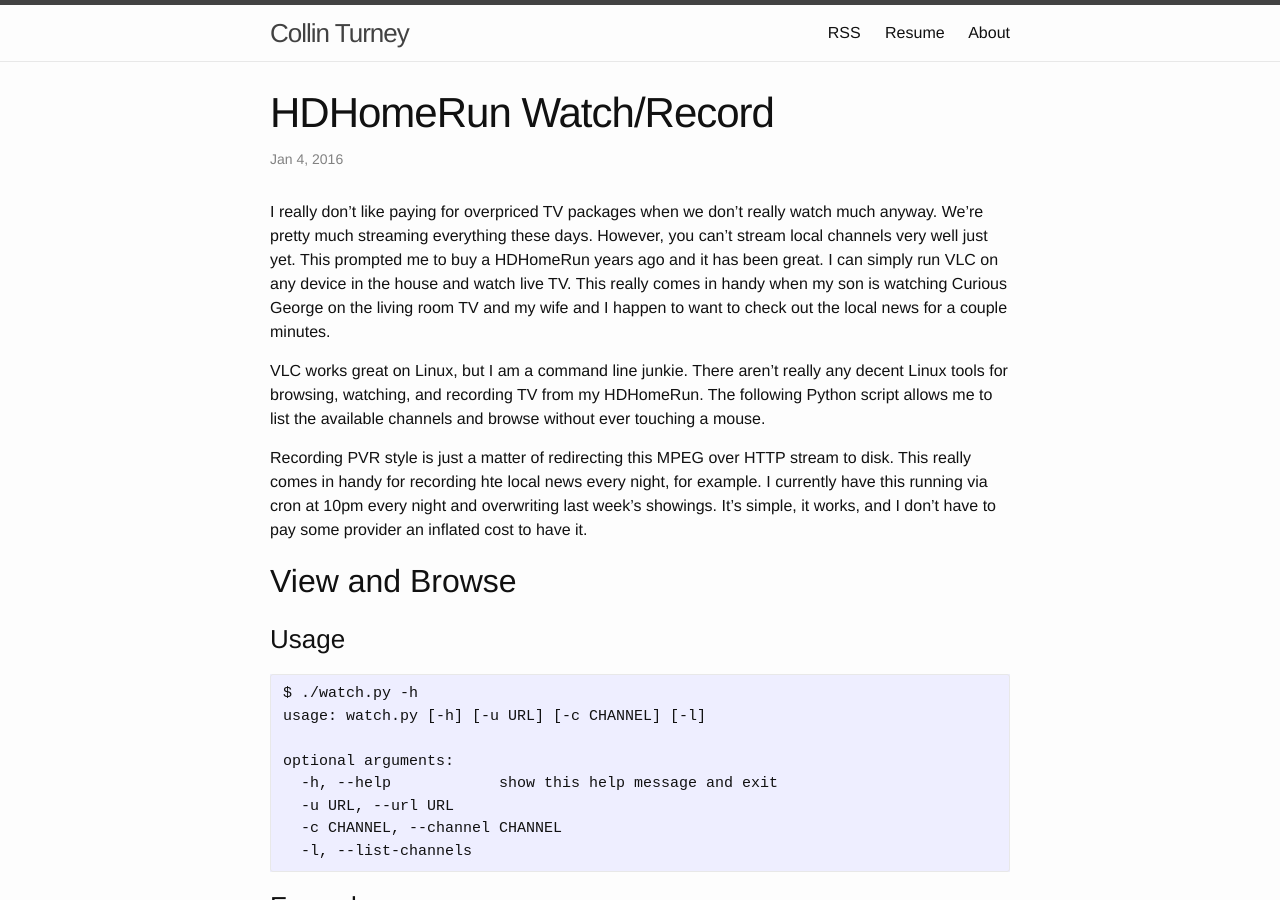
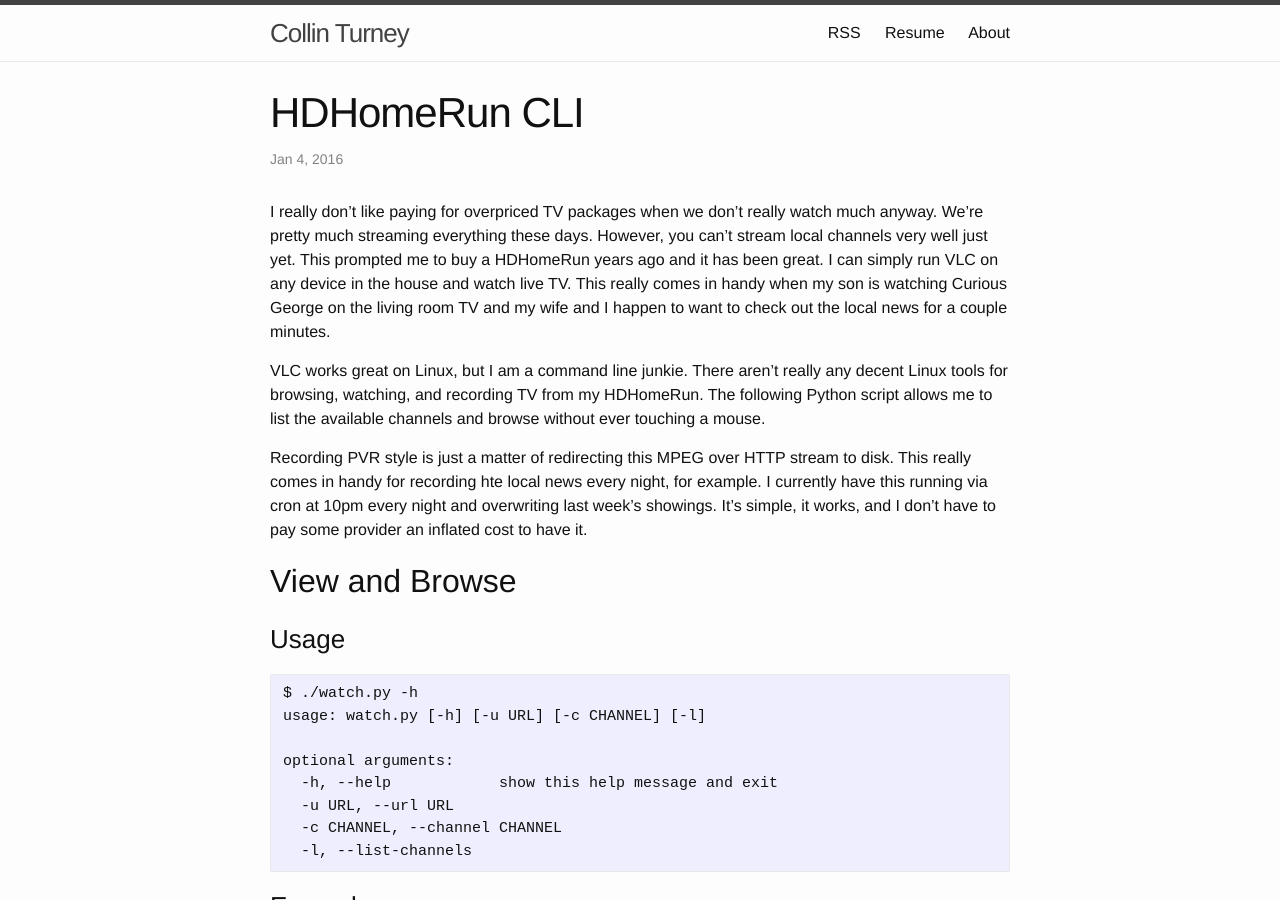
Before and after one commit to collinturney/collinturney.github.io, a Jekyll site: the page built from _posts/2016-01-03-hdhomerun-cli.md, in a window 1280 px wide and 900 px high. Built offline with Jekyll 4.4.1, drawn with Linux system fonts in a browser that asks for light colours.

Commit message:
Renaming post

```diff
--- a/_posts/2016-01-03-hdhomerun-watch-record.md
+++ b/_posts/2016-01-03-hdhomerun-cli.md
@@ -1,8 +1,8 @@
 ---
 layout: post
-title:  "HDHomeRun Watch/Record"
+title:  "HDHomeRun CLI"
 date:   2016-01-03 18:17:43 -0600
-categories: hdhomerun python tv
+categories: hdhomerun python tv cli
 ---
 I really don't like paying for overpriced TV packages when we don't really watch much anyway. We're pretty much streaming everything these days. However, you can't stream local channels very well just yet. This prompted me to buy a HDHomeRun years ago and it has been great. I can simply run VLC on any device in the house and watch live TV. This really comes in handy when my son is watching Curious George on the living room TV and my wife and I happen to want to check out the local news for a couple minutes.
 
```
